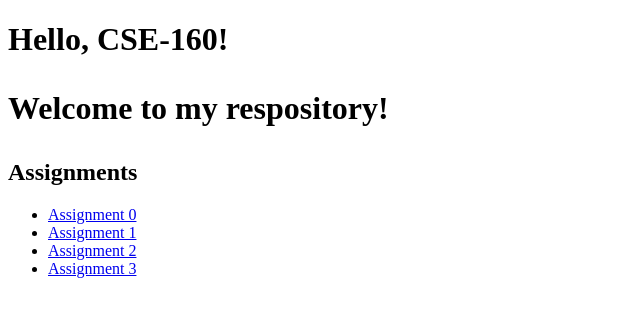
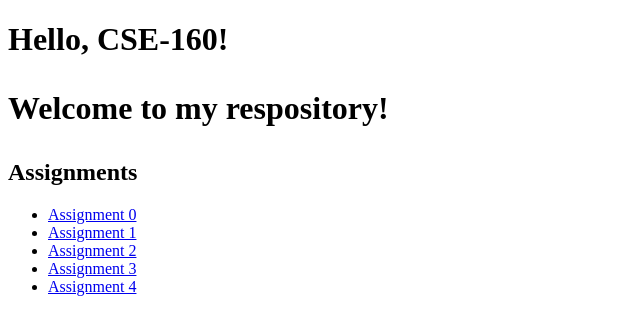
Before and after one commit to Nguyen-Andy-T/CSE-160, a plain HTML site: page index.html in a window 1280 px wide. Shown: the whole page, without its empty margins (0-640 px from the left). Drawn offline with Linux system fonts and the light colour scheme.

Commit message:
updated pages

```diff
--- a/index.html
+++ b/index.html
@@ -14,6 +14,7 @@
 		<li><a href="asg1/src/asg1.html">Assignment 1</a></li>
 		<li><a href="asg2/src/asg2.html">Assignment 2</a></li>
 		<li><a href="asg3/asg3.html">Assignment 3</a></li>
+		<li><a href="asg4/asg4.html">Assignment 4</a></li>
 
 	</ul>
 </body>
```
